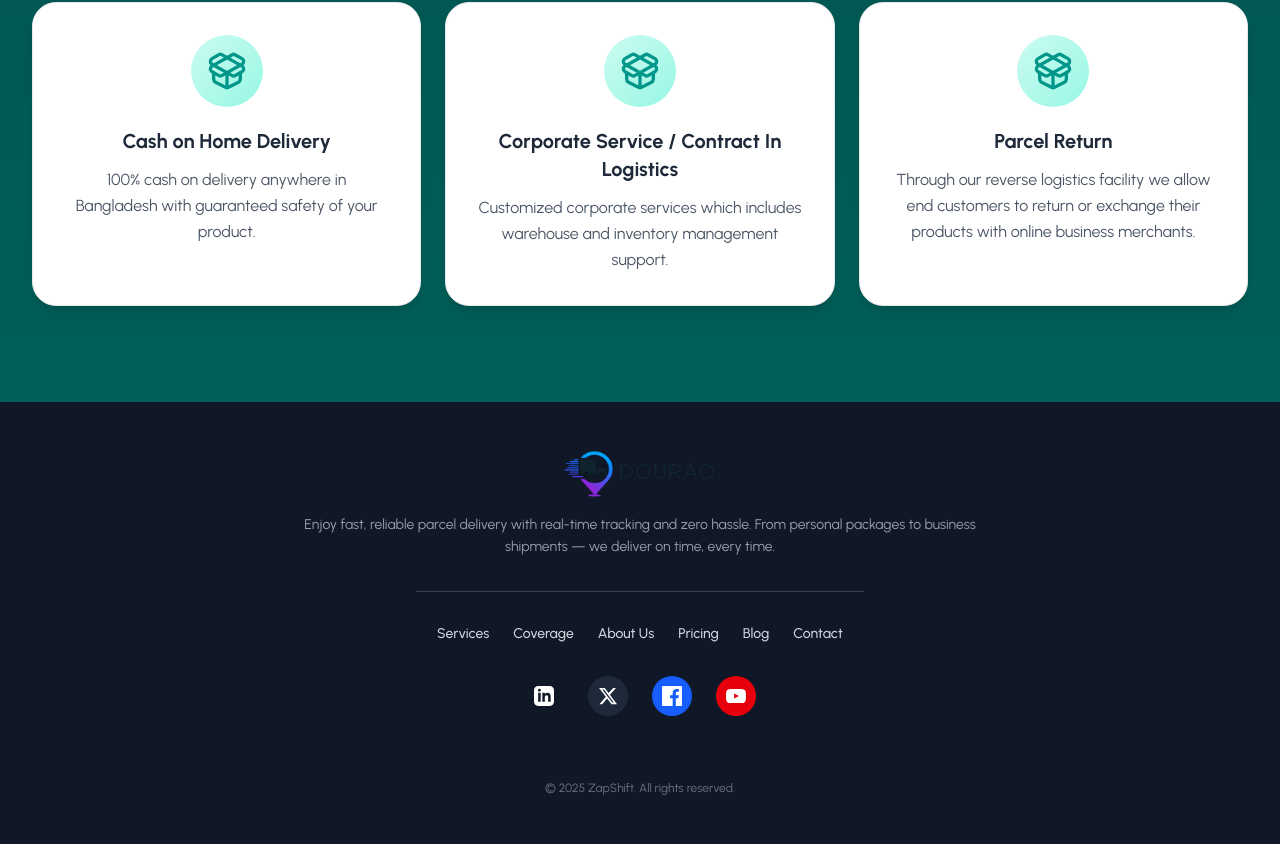
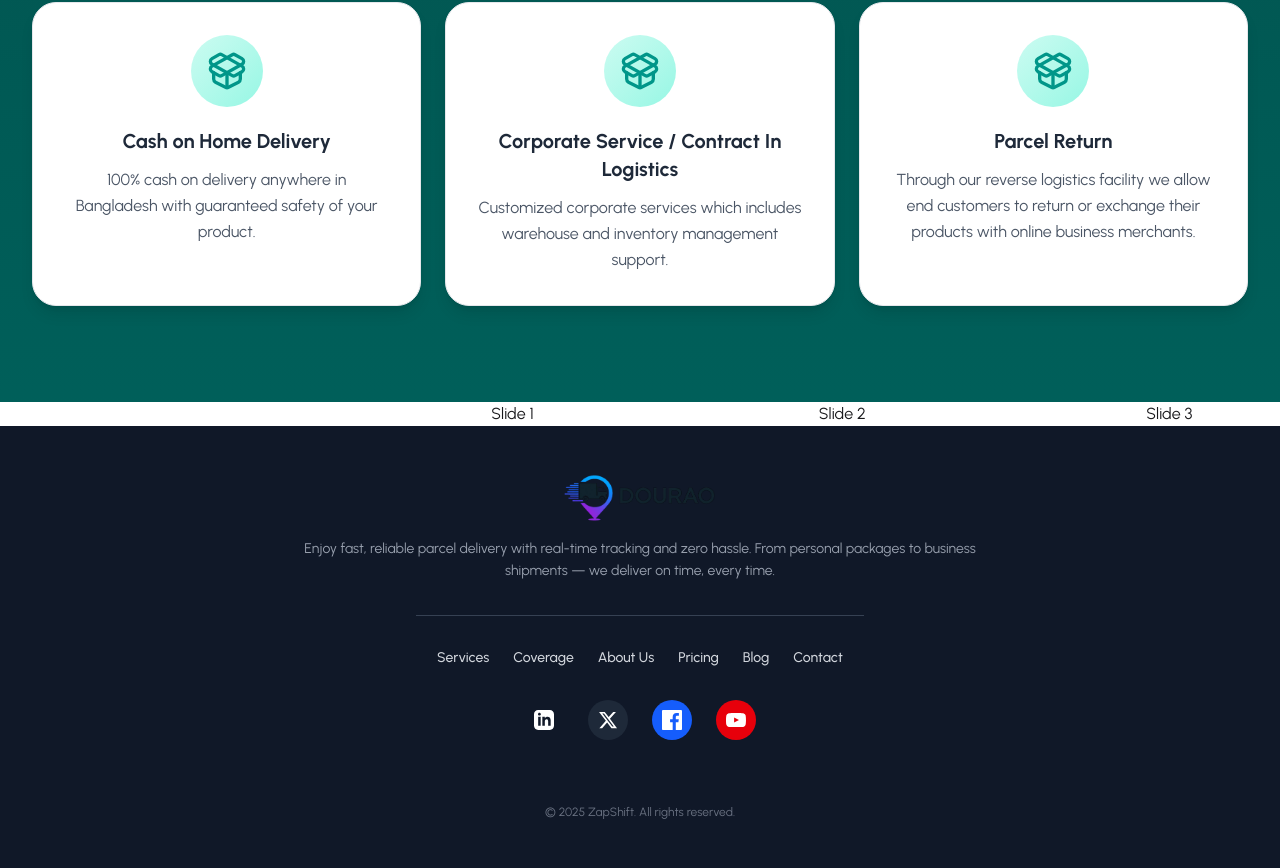
Before and after one commit to lizansarkar/dourao-client-repository, a React (Vite) app: page / in a window 1280 px wide. Shown: the part 1883-2751 px from the top of the page. Before the commit the page ends 2727 px from the top, so only its background shows below. Built offline with nearby package versions, Linux system fonts and the light colour scheme.

Commit message:
add swiper slide in my project

```diff
--- a/package.json
+++ b/package.json
@@ -19,6 +19,7 @@
     "react-icons": "^5.5.0",
     "react-responsive-carousel": "^3.2.23",
     "react-router": "^7.9.6",
+    "swiper": "^12.0.3",
     "tailwindcss": "^4.1.17"
   },
   "devDependencies": {
--- /dev/null
+++ b/src/pages/home/Brands.jsx
@@ -0,0 +1,24 @@
+import React from "react";
+import "swiper/css";
+import { Swiper, SwiperSlide } from "swiper/react";
+
+export default function Brands() {
+  return (
+    <Swiper
+      slidesPerView={4}
+      centeredSlides={true}
+      spaceBetween={30}
+      grabCursor={true}
+    >
+      <SwiperSlide>Slide 1</SwiperSlide>
+      <SwiperSlide>Slide 2</SwiperSlide>
+      <SwiperSlide>Slide 3</SwiperSlide>
+      <SwiperSlide>Slide 4</SwiperSlide>
+      <SwiperSlide>Slide 5</SwiperSlide>
+      <SwiperSlide>Slide 6</SwiperSlide>
+      <SwiperSlide>Slide 7</SwiperSlide>
+      <SwiperSlide>Slide 8</SwiperSlide>
+      <SwiperSlide>Slide 9</SwiperSlide>
+    </Swiper>
+  );
+}
--- a/src/pages/home/Home.jsx
+++ b/src/pages/home/Home.jsx
@@ -3,6 +3,7 @@
 import HowWork from './HowWork'
 import MainService from './MainService';
 import { useLoaderData } from 'react-router';
+import Brands from './Brands';
 
 export default function Home() {
   const { howWork, mainService } = useLoaderData();
@@ -11,6 +12,7 @@
         <Banner></Banner>
         <HowWork data={howWork}></HowWork>
         <MainService data={mainService}></MainService>
+        <Brands></Brands>
     </div>
   )
 }
```
Also changed, not shown: 1 other file (tests, documents, lock files or other folders).
